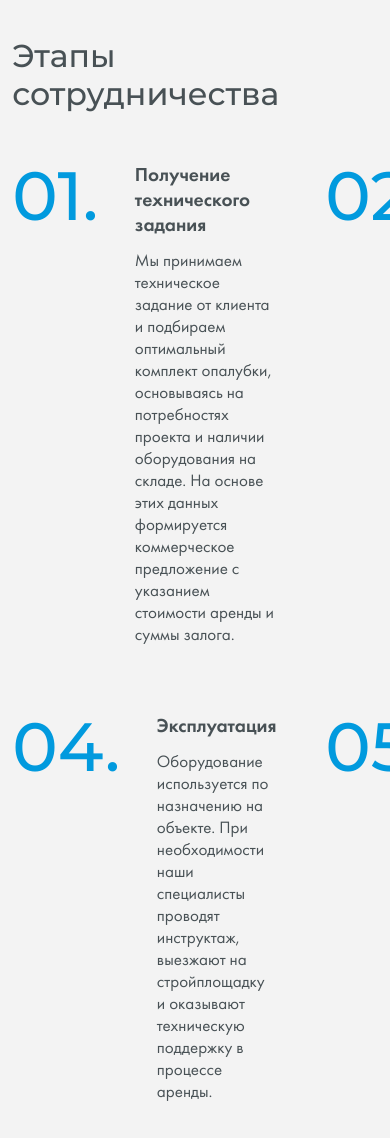
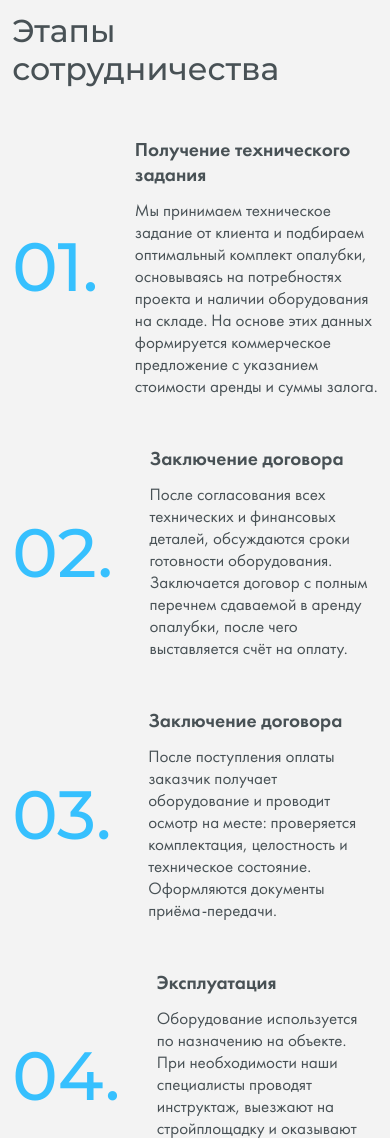
Before and after one commit to MariaLight/avant_layout, a website: page src/conditions.html in a window 390 px wide. Shown: the part 3240-4378 px from the top of the page. Drawn offline with nearby package versions, Linux system fonts and the light colour scheme; files that its build step writes are made by us from their sources.

Commit message:
Добавлена планшетная версия страницы Условия аренды

```diff
--- a/src/assets/css/pages/cond.css
+++ b/src/assets/css/pages/cond.css
@@ -30,9 +30,28 @@
 
 .steps__item::before {
     content: "0" counter(step)  ".";
-    color: var(--blue);
+    color: #36C0FE;
     font-size: 5.6rem;
     font-family: 'Montserrat', sans-serif;
     font-weight: 500;
     line-height: 1;
 }
+
+@media (max-width: 960px) {
+    .conditions__description {
+        margin-bottom: 4rem;
+    }
+
+
+    .steps__title {
+        margin-bottom: 4rem;
+    }
+    .steps__list {
+        grid-template-columns: repeat(1, 1fr);
+    }
+    .steps__item {
+        align-items: center;
+
+    }
+
+}
```
Also changed, not shown: dist/assets/css/main.css, dist/assets/css/pages/cond.css, 2 other files.
